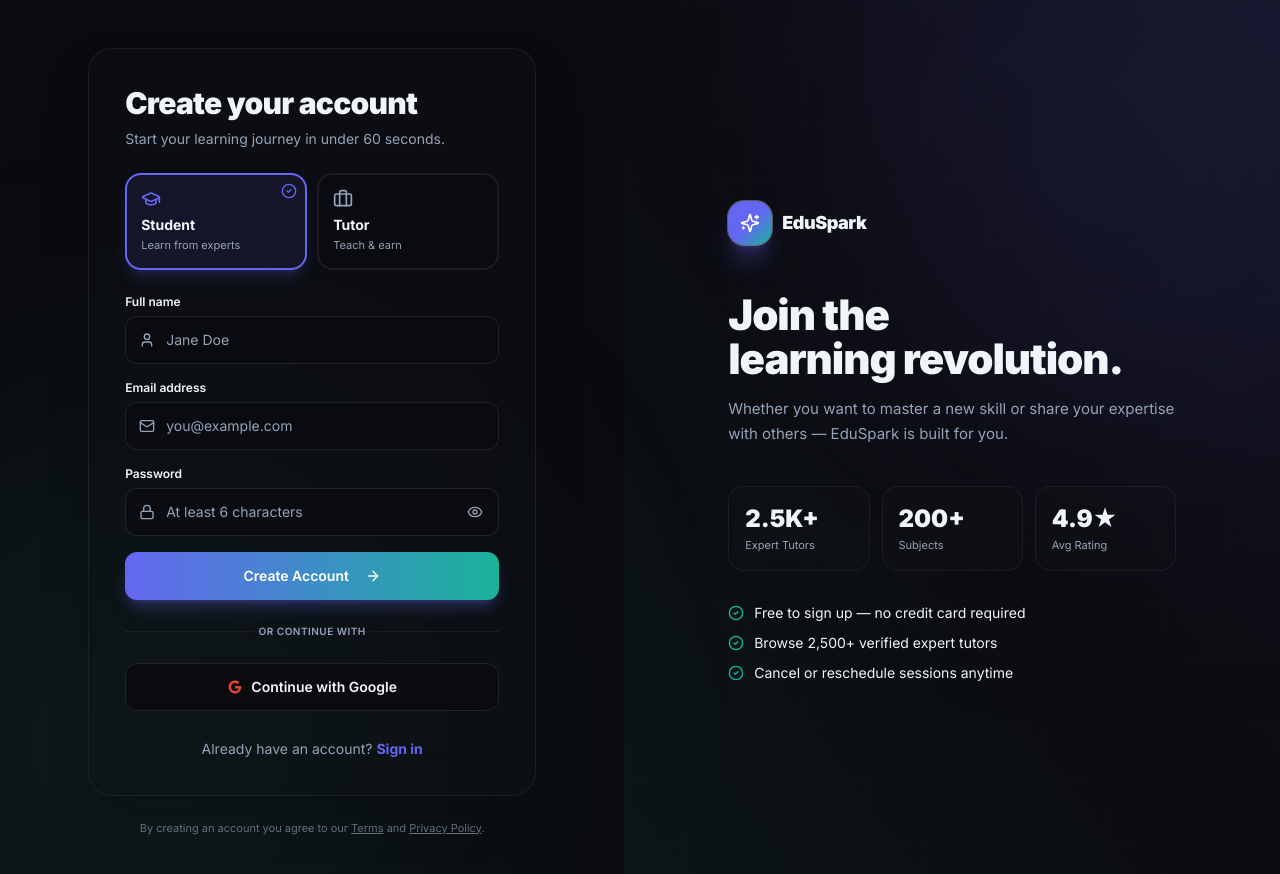
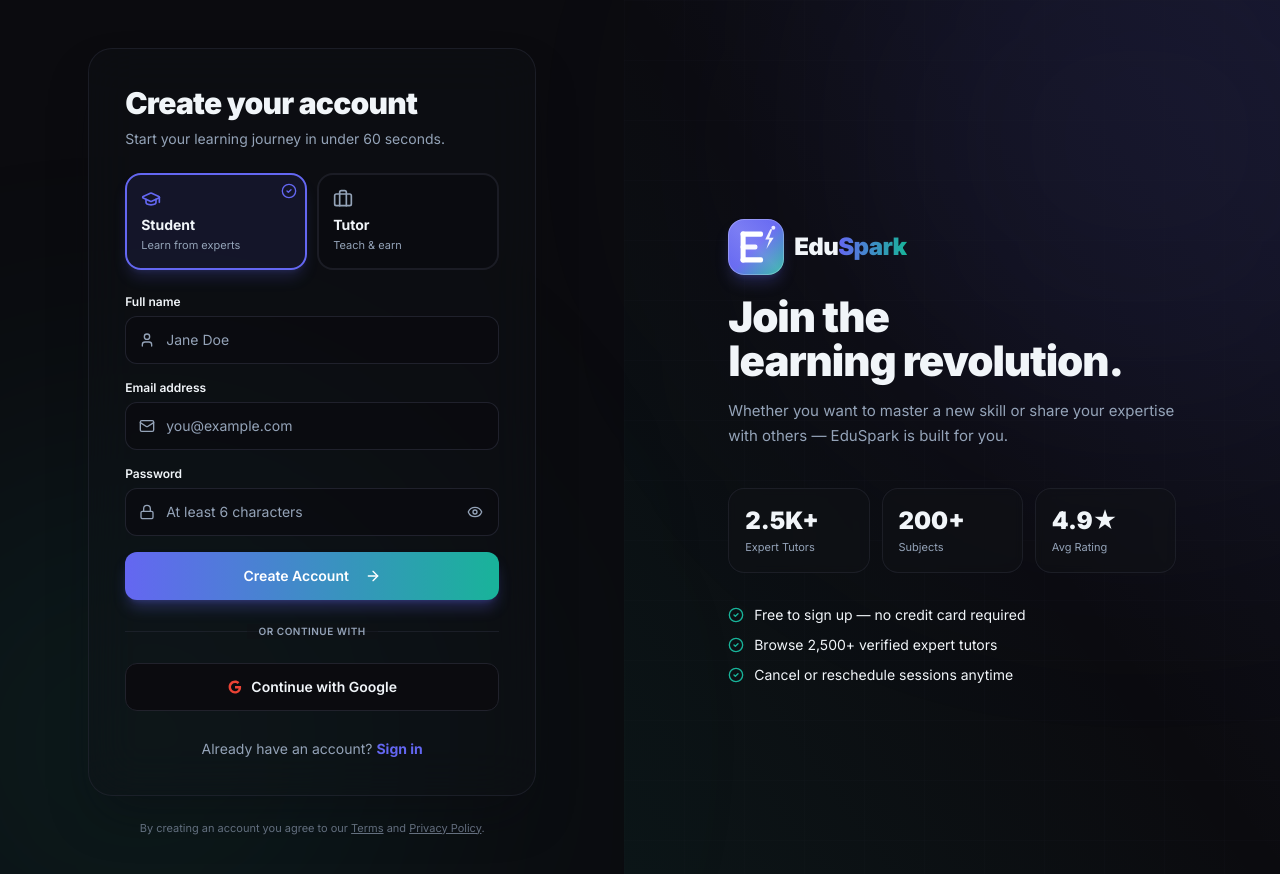
Before and after one commit to habiburRhaman05/EduSpark-modern-learning-platfrom, a React (Vite) app: page /register in a window 1280 px wide. Shown: the top 874 px of the page. Built offline with nearby package versions, Linux system fonts and the light colour scheme; the HTML template or start-up script is replaced by a standard one.

Commit message:
changes logo in auth pages

```diff
--- a/src/pages/Login.tsx
+++ b/src/pages/Login.tsx
@@ -91,13 +91,8 @@ export default function Login() {
           transition={{ duration: 0.6 }}
           className="relative z-10 max-w-md"
         >
-          <Link to="/" className="inline-flex items-center gap-2.5 mb-12 group">
-            <div className="relative w-11 h-11 rounded-2xl bg-gradient-to-br from-primary via-primary to-accent flex items-center justify-center shadow-xl shadow-primary/30 group-hover:scale-105 transition-transform">
-              <Sparkles className="w-5 h-5 text-primary-foreground" />
-              <div className="absolute inset-0 rounded-2xl ring-1 ring-white/30" />
-            </div>
-            <span className="text-lg font-black tracking-tight text-foreground">EduSpark</span>
-          </Link>
+                          <Logo size="lg" className="my-5"/>
+
 
           <div className="inline-flex items-center gap-1.5 px-3 py-1 rounded-full bg-primary/10 border border-primary/20 text-[11px] font-semibold text-primary mb-5">
             <Star className="w-3 h-3 fill-current" /> Trusted by 50K+ learners
--- a/src/pages/Register.tsx
+++ b/src/pages/Register.tsx
@@ -11,6 +11,7 @@ import { Label } from "@/components/ui/label";
 import { useAuth } from "@/contexts/AuthContext";
 import { toast } from "sonner";
 import { supabase } from "@/integrations/supabase/client";
+import { Logo } from "@/components/Logo";
 
 async function signUpWithGoogle() {
   const { error } = await supabase.auth.signInWithOAuth({
@@ -67,12 +68,7 @@ export default function Register() {
           transition={{ duration: 0.5 }}
           className="w-full max-w-md"
         >
-          <Link to="/" className="lg:hidden inline-flex items-center gap-2 mb-8">
-            <div className="w-10 h-10 rounded-xl bg-gradient-to-br from-primary to-accent flex items-center justify-center">
-              <Sparkles className="w-4 h-4 text-primary-foreground" />
-            </div>
-            <span className="text-base font-black">EduSpark</span>
-          </Link>
+
 
           <div className="rounded-3xl border border-border/60 bg-card/40 backdrop-blur-xl p-7 sm:p-9 shadow-2xl shadow-background/40">
             <h1 className="text-3xl font-black text-foreground tracking-tight">Create your account</h1>
@@ -216,13 +212,8 @@ export default function Register() {
           transition={{ duration: 0.6 }}
           className="relative z-10 max-w-md"
         >
-          <Link to="/" className="inline-flex items-center gap-2.5 mb-12 group">
-            <div className="relative w-11 h-11 rounded-2xl bg-gradient-to-br from-primary via-primary to-accent flex items-center justify-center shadow-xl shadow-primary/30 group-hover:scale-105 transition-transform">
-              <Sparkles className="w-5 h-5 text-primary-foreground" />
-              <div className="absolute inset-0 rounded-2xl ring-1 ring-white/30" />
-            </div>
-            <span className="text-lg font-black tracking-tight text-foreground">EduSpark</span>
-          </Link>
+                  <Logo size="lg" className="my-5"/>
+
 
           <h2 className="text-[42px] font-black text-foreground leading-[1.05] tracking-tight">
             Join the<br />learning revolution.
```
